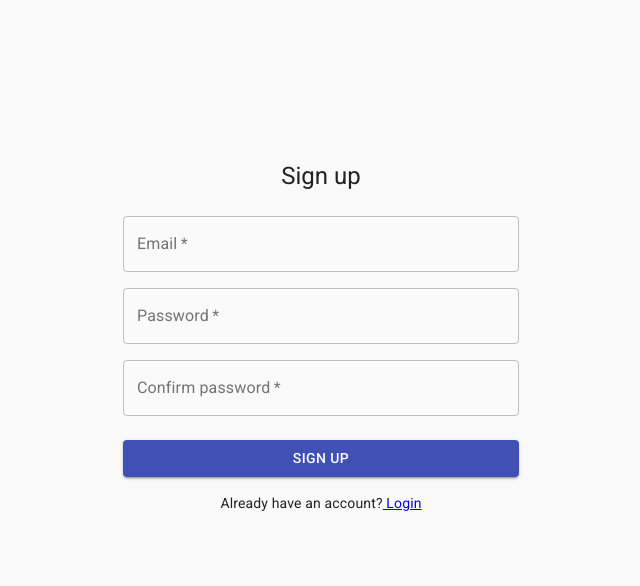
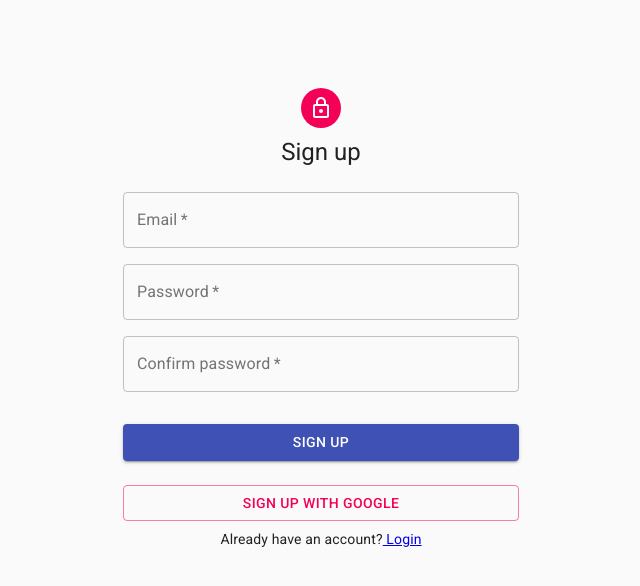
Before and after one commit to zzergy/Yummy, a React (Create React App) app: page /signup in a window 1280 px wide. Shown: the top 586 px of the page, without its empty margins (319-959 px from the left). Built offline with nearby package versions, Linux system fonts and the light colour scheme; no server answers.

Commit message:
Implemented Google Sign Up

```diff
--- a/src/components/SignUp.js
+++ b/src/components/SignUp.js
@@ -1,5 +1,7 @@
 import React, { useState, useContext } from 'react';
 import Button from '@material-ui/core/Button';
+import Avatar from '@material-ui/core/Avatar';
+import LockOutlinedIcon from '@material-ui/icons/LockOutlined';
 import CssBaseline from '@material-ui/core/CssBaseline';
 import TextField from '@material-ui/core/TextField';
 import Grid from '@material-ui/core/Grid';
@@ -12,7 +14,7 @@ import { AuthenticationContext } from '../context/AuthenticationContext';
 const useStyles = makeStyles((theme) => ({
   //wrapper (main container)
   container: {
-    marginTop: theme.spacing(20),
+    marginTop: theme.spacing(10),
     display: 'flex',
     flexDirection: 'column',
     alignItems: 'center',
@@ -22,7 +24,11 @@ const useStyles = makeStyles((theme) => ({
     marginTop: theme.spacing(3),
   },
   submit: {
-    margin: theme.spacing(3, 0, 2),
+    margin: theme.spacing(2, 0, 1),
+  },
+  avatar: {
+    margin: theme.spacing(1),
+    backgroundColor: theme.palette.secondary.main,
   },
 }));
 
@@ -38,20 +44,20 @@ export default function SignUp() {
   const [error, setError] = useState({ didError: false, message: '' });
   const [loading, setLoading] = useState(false);
   const history = useHistory();
-  const { signUp } = useContext(AuthenticationContext);
+  const { signUp, signUpWithGoogle } = useContext(AuthenticationContext);
 
   function handleChange(event) {
     //Set the state
     setTextFieldState({ ...textFieldState, [event.target.name]: event.target.value });
   }
 
+  function handleSignUpWithGoogle() {
+    signUpWithGoogle();
+  }
 
-
-
+  //Sign up with Email and password
   async function handleSubmit(event) {
     event.preventDefault();
-
-
 
     //Check if the passwords match
     if (textFieldState.password !== textFieldState.confirmPassword) {
@@ -83,11 +89,14 @@ export default function SignUp() {
     setLoading(false);
   }
 
-
   return (
     <Container component="main" maxWidth="xs">
       <CssBaseline />
       <div className={classes.container}>
+
+        <Avatar className={classes.avatar}>
+          <LockOutlinedIcon />
+        </Avatar>
 
         <Typography component="h1" variant="h5">
           Sign up
@@ -139,8 +148,8 @@ export default function SignUp() {
                 helperText={error.message}
               />
             </Grid>
-          </Grid>
 
+            <Grid item xs={12}>
               <Button
                 type="submit"
                 fullWidth
@@ -151,6 +160,18 @@ export default function SignUp() {
               >
                 Sign Up
               </Button>
+              <Button
+                fullWidth
+                variant="outlined"
+                color="secondary"
+                className={classes.submit}
+                onClick={handleSignUpWithGoogle}
+              >
+                Sign Up with Google
+              </Button>
+            </Grid>
+
+          </Grid>
 
           <Grid container justify="center">
             <Grid item>
--- a/src/context/AuthenticationContext.js
+++ b/src/context/AuthenticationContext.js
@@ -1,17 +1,19 @@
 import React, { useState, useEffect } from 'react';
 import { auth } from '../firebase';
+import firebase from "firebase/app";
 
 export const AuthenticationContext = React.createContext({
     currentUser: {},
     signUp: () => { },
     login: () => { },
     logout: () => { },
+    signUpWithGoogle: () => { },
     // resetPassword: () => { },
     // updateEmail: () => { },
     // updatePassword: () => { },
 });
 
-export default function AuthenticationProvider({children}) {
+export default function AuthenticationProvider({ children }) {
     const [currentUser, setCurrentUser] = useState();
     const [loading, setLoading] = useState(true);
 
@@ -41,6 +43,11 @@ export default function AuthenticationProvider({children}) {
         return auth.signOut();
     }
 
+    function signUpWithGoogle() {
+        const provider = new firebase.auth.GoogleAuthProvider();
+        return firebase.auth().signInWithPopup(provider);
+
+    }
 
     //---------------------------------------------------------------------
 
@@ -49,6 +56,7 @@ export default function AuthenticationProvider({children}) {
         signUp,
         login,
         logout,
+        signUpWithGoogle
         // resetPassword,
         // updateEmail,
         // updatePassword
```
Lines whose indentation alone changed are shown as unchanged.
